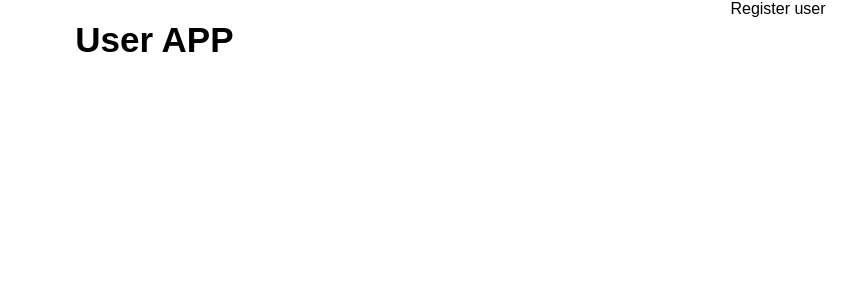
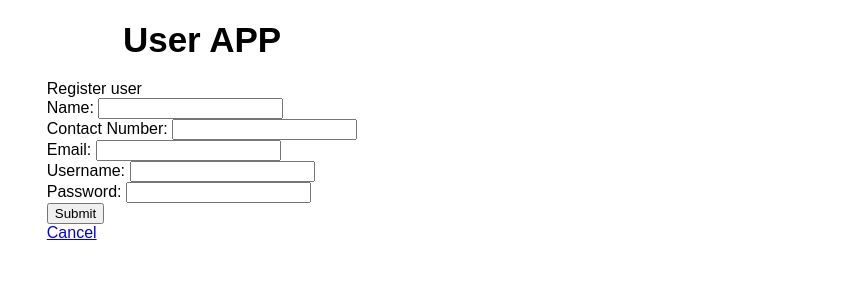
Before and after one commit to kgeetanjali21/user-detail-app, a React (Create React App) app: page /register in a window 1280 px wide. Shown: the top 300 px of the page, without its empty margins (438-1280 px from the left). Built offline with nearby package versions, Linux system fonts and the light colour scheme.

Commit message:
Fields added for register

```diff
--- a/src/components/Register.js
+++ b/src/components/Register.js
@@ -1,16 +1,47 @@
 import React, { Component } from 'react';
+import { Link } from 'react-router-dom';
 
 class Register extends Component {
     constructor(props) {
         super(props);
         this.state = {
         };
+
+        this.handleSubmit = this.handleSubmit.bind(this);
+    }
+
+    handleSubmit(e) {
+        e.preventDefault();
     }
 
     render() {
         return (
             <div className="register-form">
                 <h1>Register user</h1>
+                <form onSubmit={this.handleSubmit} className="form-wrap">
+                    <div className="input-box">
+                        <label htmlFor="name">Name: </label>
+                        <input type="text" id="name" />
+                    </div>
+                    <div className="input-box">
+                        <label htmlFor="contactNumber">Contact Number: </label>
+                        <input type="text" id="contactNumber" />
+                    </div>
+                    <div className="input-box">
+                        <label htmlFor="email">Email: </label>
+                        <input type="text" id="email" />
+                    </div>
+                    <div className="input-box">
+                        <label htmlFor="username">Username: </label>
+                        <input type="text" id="username" />
+                    </div>
+                    <div className="input-box">
+                        <label htmlFor="password">Password: </label>
+                        <input type="text" id="password" />
+                    </div>
+                    <input type="submit" value="Submit" />
+                </form>
+                <Link to='/'>Cancel</Link>
             </div>
         )
     }
```
